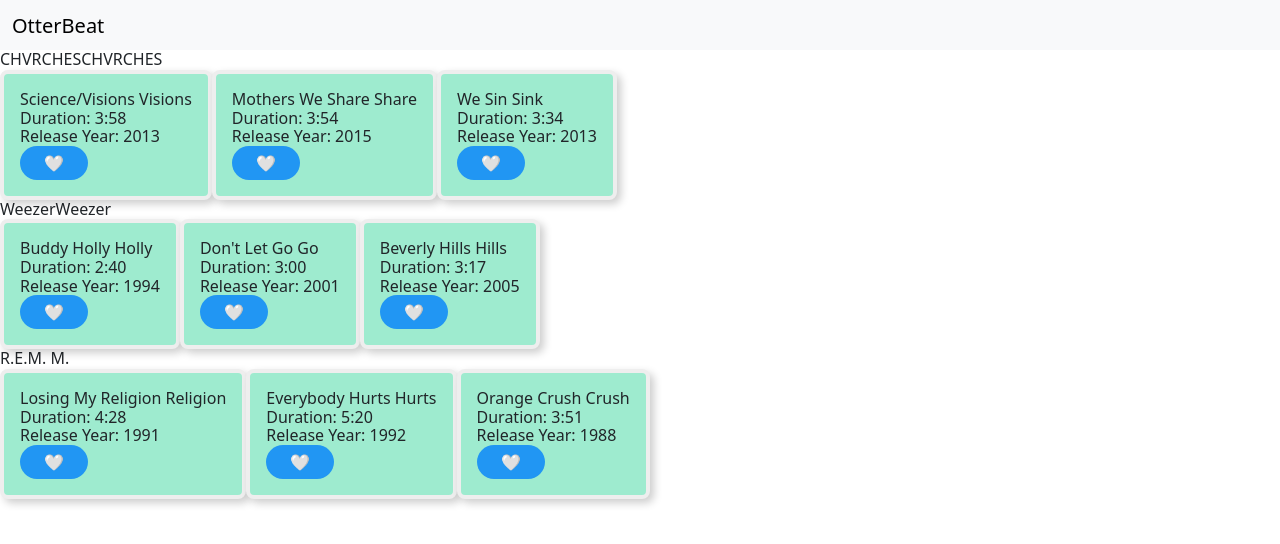
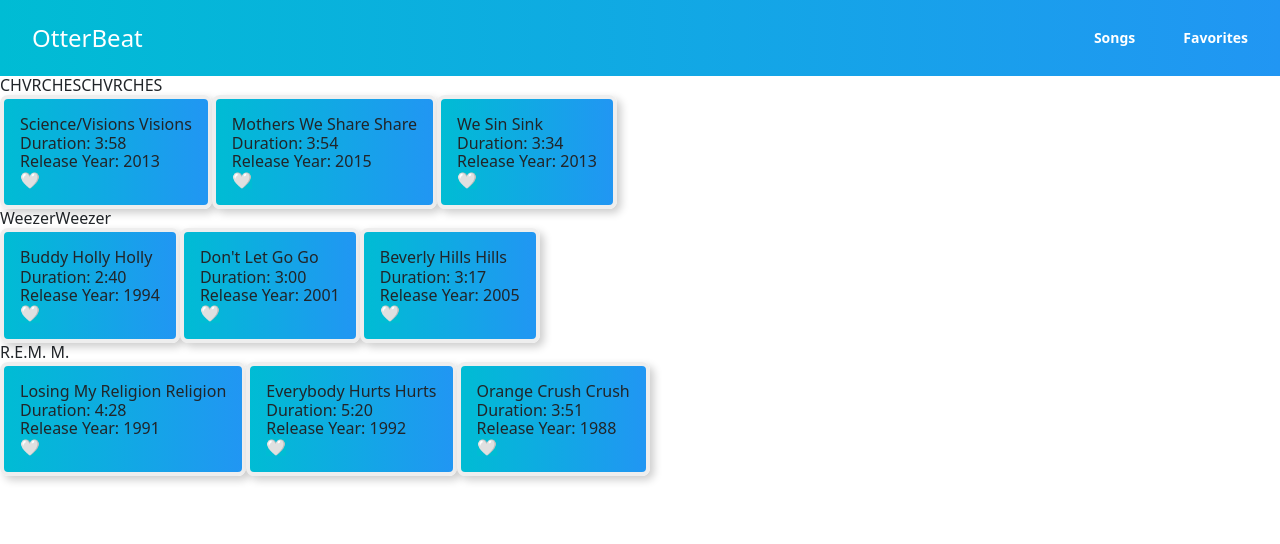
Before and after one commit to Omeritzio/OtterB3at, a React (Vite) app in the folder OtterBeat/: page /songs in a window 1280 px wide. Shown: the top 544 px of the page. Built offline with nearby package versions, Linux system fonts and the light colour scheme; a web font is replaced by a local one.

Commit message:
many changes

```diff
--- a/OtterBeat/src/component/Card/favorites.jsx
+++ b/OtterBeat/src/component/Card/favorites.jsx
@@ -24,7 +24,7 @@
   }, [favoriteSongs]);
 
   return (
-    <button type="button" class="bg-gradient-to-r from-green-400 to-blue-500 hover:from-pink-500 hover:to-yellow-500 " onClick={() => toggleFavorite(song.id)} className="bg-blue-500 hover:bg-blue-700 text-white font-bold py-2 px-4 rounded-full">
+    <button className="bg-cyan-500 hover:bg-cyan-600 " onClick={() => toggleFavorite(song.id)} >
       {favoriteSongs.some((favSong) => favSong.id === song.id) ? (
         <span role="img" aria-label="Red Heart">
           ❤️
--- a/OtterBeat/src/component/Card/songs.jsx
+++ b/OtterBeat/src/component/Card/songs.jsx
@@ -10,7 +10,7 @@
         {songs.map((song, songIndex) => (
           <li
             key={songIndex}
-            className="bg-light-green dib br3 pa3 grow bw2 shadow-5"
+            className="bg-gradient-to-r from-cyan-500 to-blue-500 dib br3 pa3 grow bw2 shadow-5"
           >
             <h3>{song.title}</h3>
             <p> Duration: {song.duration}</p>
--- a/OtterBeat/src/component/Home/home.jsx
+++ b/OtterBeat/src/component/Home/home.jsx
@@ -13,9 +13,12 @@
         style={{display:"block"}}
       />
       <br />
+      <button type="button" className="text-white mx-auto bg-gradient-to-r from-cyan-400 via-cyan-500 to-cyan-600 hover:bg-gradient-to-br focus:ring-4 focus:outline-none focus:ring-cyan-300 dark:focus:ring-cyan-800 shadow-lg shadow-cyan-500/50 dark:shadow-lg dark:shadow-cyan-800/80 font-medium rounded-lg text-sm px-5 py-2.5 text-center mr-2 mb-2"
+        style={{display:"block"}}>
       <Link to="/songs">
-        <button>Songs</button>
+      Songs
       </Link>
+      </button>
     </div>
   );
 }
--- a/OtterBeat/src/component/navbar/navbar.jsx
+++ b/OtterBeat/src/component/navbar/navbar.jsx
@@ -1,31 +1,95 @@
-import React from 'react'
+import {  useState } from "react";
+import { Dialog,  Popover } from "@headlessui/react";
 
 
 
-function Navbar() {
-  return (
-<nav className="navbar navbar-expand-lg bg-body-tertiary ">
-  <div className="container-fluid">
-    <a className="navbar-brand" href="/">OtterBeat</a>
-    <button className="navbar-toggler" type="button" data-bs-toggle="collapse" data-bs-target="#navbarSupportedContent" aria-controls="navbarSupportedContent" aria-expanded="false" aria-label="Toggle navigation">
-      <span className="navbar-toggler-icon"></span>
-    </button>
-    <div className="collapse navbar-collapse" id="navbarSupportedContent">
-      <ul className="navbar-nav me-auto mb-2 mb-lg-0">
-        <li className="nav-item">
-          <a className="nav-link active" aria-current="page" href="/">Home</a>
-        </li>
-        <li className="nav-item">
-          <a className="nav-link active" aria-current="page" href="/songs">Songs</a>
-        </li>
-        <li className="nav-item">
-          <a className="nav-link active" aria-current="page" href="/favorites">Favorites</a>
-        </li>
-      </ul>
-    </div>
-  </div>
-</nav>
-  )
+
+function classNames(...classes) {
+  return classes.filter(Boolean).join(" ");
 }
 
-export default Navbar
+export default function Navbar() {
+  const [mobileMenuOpen, setMobileMenuOpen] = useState(false);
+
+  return (
+    <header className="bg-gradient-to-r from-cyan-500 to-blue-500 ">
+      <nav
+        className="mx-auto flex max-w-7xl items-center justify-between  p-6 lg:px-8"
+        aria-label="Global"
+      >
+        <div className="flex lg:flex-1">
+          <a href="/" className="-m-1.5 p-1.5">
+            <p className="f3 text-white bold">OtterBeat</p>
+          </a>
+        </div>
+        <div className="flex lg:hidden">
+          <button
+            type="button"
+            className="-m-2.5 inline-flex items-center justify-center rounded-md p-2.5 text-white"
+            onClick={() => setMobileMenuOpen(true)}
+          ></button>
+        </div>
+        <Popover className="hidden lg:flex lg:gap-x-12">
+          <a
+            href="/songs"
+            className="text-sm font-semibold leading-6 text-white"
+          >
+            Songs
+          </a>
+          <a
+            href="/favorites"
+            className="text-sm font-semibold leading-6 text-white"
+          >
+            Favorites
+          </a>
+        </Popover>
+        {/* <div className="hidden lg:flex lg:flex-1 lg:justify-end">
+          <a href="#" className="text-sm font-semibold leading-6 text-white">
+            Log in <span aria-hidden="true">&rarr;</span>
+          </a>
+        </div> */}
+      </nav>
+      <Dialog
+        as="div"
+        className="lg:hidden"
+        open={mobileMenuOpen}
+        onClose={setMobileMenuOpen}
+      >
+        <div className="fixed inset-0 z-10" />
+        <Dialog.Panel className="fixed inset-y-0 right-0 z-10 w-full overflow-y-auto bg-white px-6 py-6 sm:max-w-sm sm:ring-1 sm:ring-gray-900/10">
+          <div className="flex items-center justify-between">
+            <a href="/" className="-m-1.5 p-1.5">
+              <span className="sr-only">OtterBeat</span>
+              <img
+                className="h-8 w-auto"
+                src="https://tailwindui.com/img/logos/mark.svg?color=indigo&shade=600"
+                alt=""
+              />
+            </a>
+          </div>
+          <div className="-my-6 divide-y divide-gray-500/10">
+            <div className="space-y-2 py-6">
+              <div className="py-6">
+                <button target="_blank">
+                <a
+                  href="/songs"
+                  className="text-sm font-semibold leading-6 text-cyan-600"
+                >
+                  Songs
+                </a>
+                </button>
+                <br />
+                <a
+                  href="/favorites"
+                  className="text-sm font-semibold leading-6 text-cyan-600"
+                >
+                  Favorites
+                </a>
+              </div>
+            </div>
+          </div>
+        </Dialog.Panel>
+      </Dialog>
+    </header>
+  );
+}
--- a/OtterBeat/tailwind.config.js
+++ b/OtterBeat/tailwind.config.js
@@ -12,7 +12,7 @@
   theme: {
     defualt: defaultTheme,
     colors: {
-      'regal-blue': '#243c5a',
+
     },
   },
   plugins: [],
```
Also changed, not shown: OtterBeat/src/component/Card/favorites.css (deleted).
